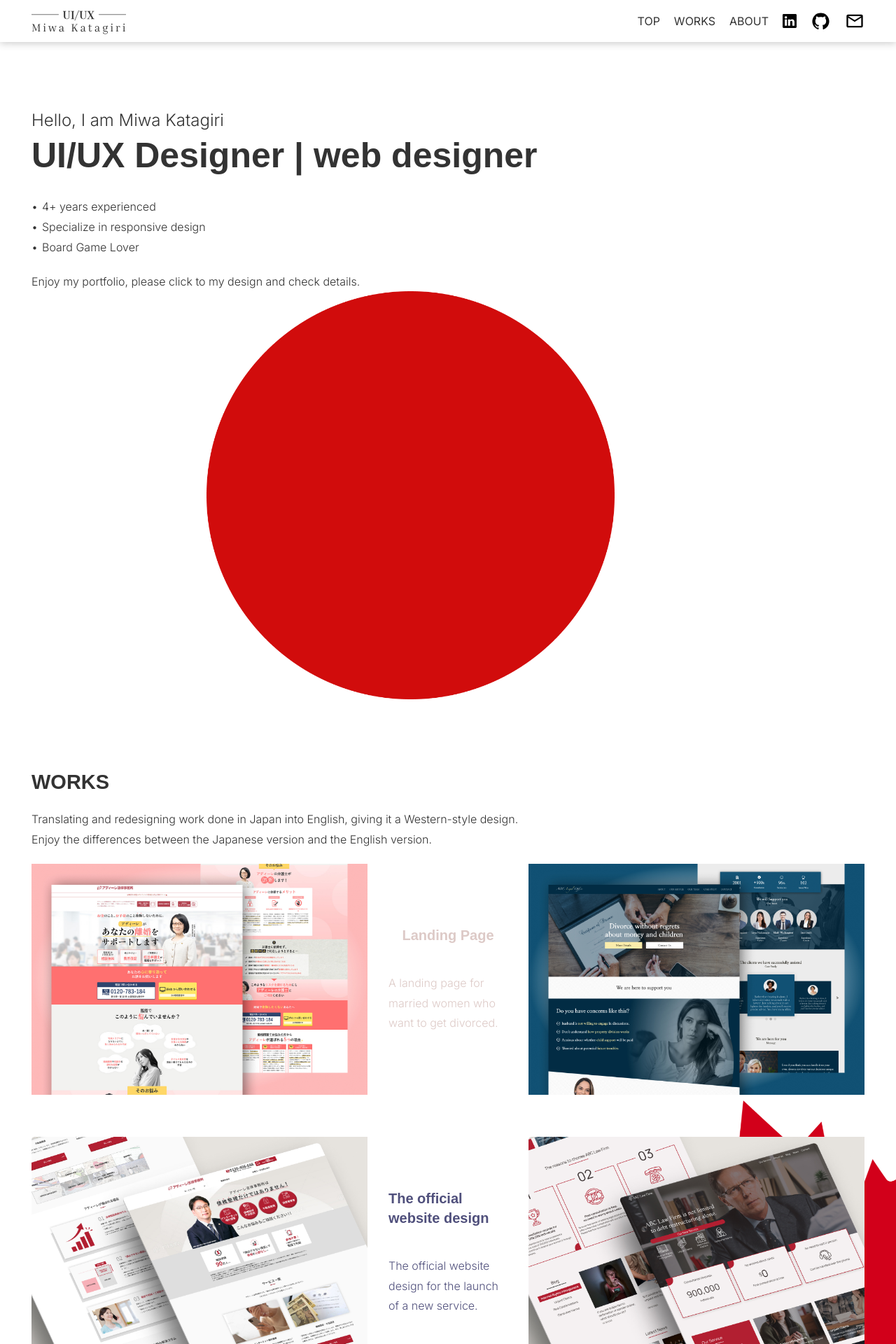
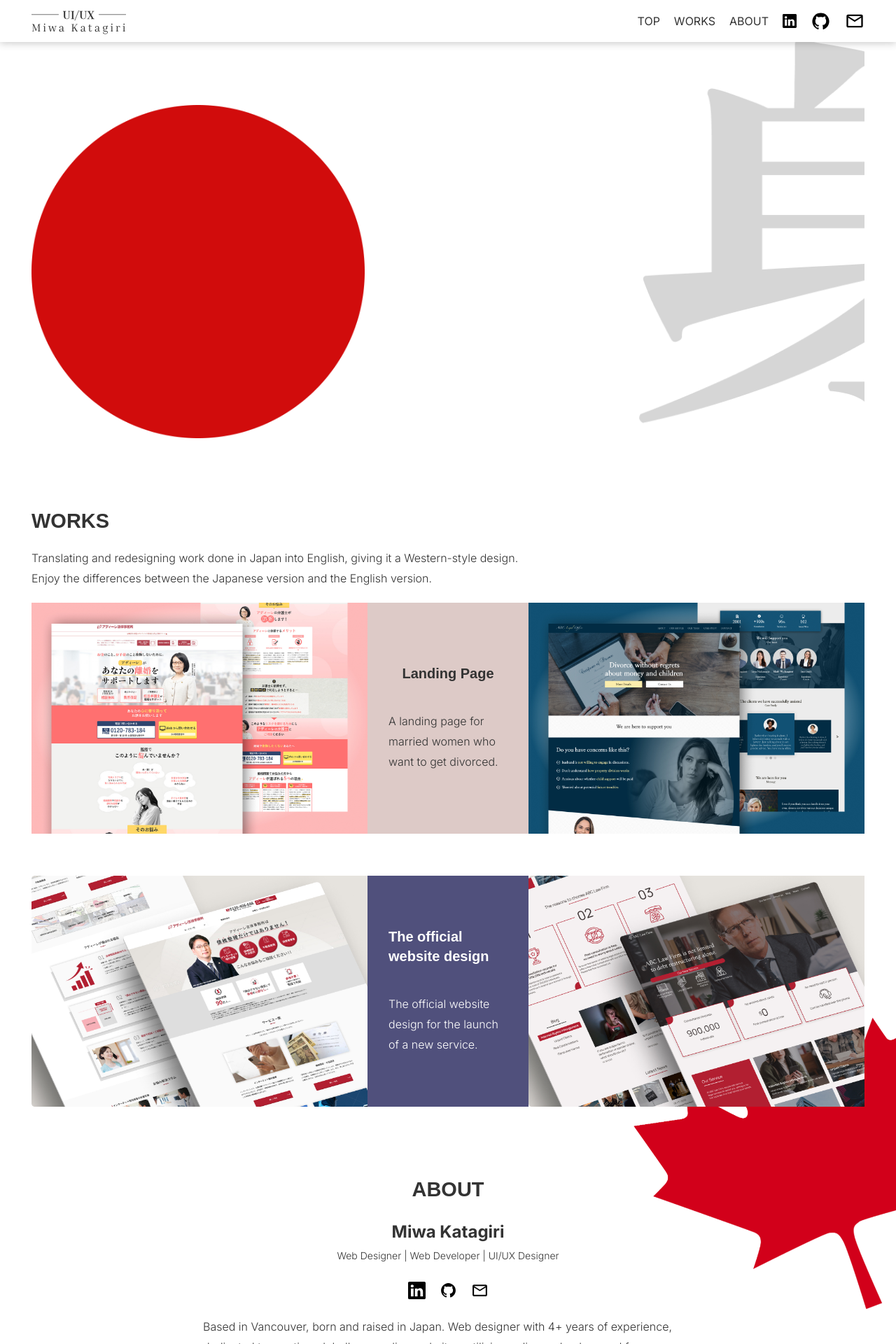
Before and after one commit to shenhe304/portfolio, a PHP site: page / in a window 1280 px wide. Shown: the top 1920 px of the page at 70% size. Run offline with PHP 8.4, Linux system fonts and the light colour scheme; some web fonts are replaced.

Commit message:
modify design

```diff
--- a/gulp_src/scss/layout/_l-footer.scss
+++ b/gulp_src/scss/layout/_l-footer.scss
@@ -3,7 +3,7 @@
 .l-footer{
     padding: 30px 0 15px;
     margin: 0 auto;
-    background-color: #d2001a;
+    background-color: #d10c0c;
     text-align: center;
     color: #fff;
 }
--- a/gulp_src/scss/layout/_l-layout.scss
+++ b/gulp_src/scss/layout/_l-layout.scss
@@ -37,7 +37,7 @@ a{
 
 a{
     &:hover{
-        color: #d2001a;
+        color: #d10c0c;
         transition: all 0.5s;
         opacity: 0.3;
         cursor: pointer;
--- a/gulp_src/scss/object/component/_c-btn-back.scss
+++ b/gulp_src/scss/object/component/_c-btn-back.scss
@@ -35,7 +35,7 @@
             left: 0;
             width: 100%;
             height: 2px;
-            background:#D2001A;
+            background:#d10c0c;
             transition: all .3s;
             transform: scale(0, 1);
             transform-origin: left top;
@@ -82,7 +82,7 @@
             left: 0;
             width: 100%;
             height: 2px;
-            background:#D2001A;
+            background:#d10c0c;
             transition: all .3s;
             transform: scale(0, 1);
             transform-origin: left top;
@@ -129,7 +129,7 @@
             left: 0;
             width: 100%;
             height: 2px;
-            background:#D2001A;
+            background:#d10c0c;
             transition: all .3s;
             transform: scale(0, 1);
             transform-origin: left top;
--- a/gulp_src/scss/object/component/_c-btn.scss
+++ b/gulp_src/scss/object/component/_c-btn.scss
@@ -6,7 +6,7 @@
         padding: 15px 0;
         color: #fff;
         text-align: center;
-        background: #D2001A;
+        background: #d10c0c;
         border-radius: 6px;
         position: relative;
 
@@ -36,7 +36,7 @@
         padding: 15px 0;
         color: #fff;
         text-align: center;
-        background: #D2001A;
+        background: #d10c0c;
         border-radius: 6px;
         position: relative;
 
@@ -59,7 +59,7 @@
         padding: 15px 0;
         color: #fff;
         text-align: center;
-        background: #d2001a;
+        background: #d10c0c;
         border-radius: 6px;
         position: relative;
 
--- a/gulp_src/scss/object/project/_p-mainVisual.scss
+++ b/gulp_src/scss/object/project/_p-mainVisual.scss
@@ -3,15 +3,16 @@
 @include pc {
     .p-mainVisual{
         padding-top: 150px;
+        background: url(../../../../assets/img/top/bg-mainVisual.png) no-repeat;
+        background-size: cover;
 
         &__text{
-            width: 100%;
+            position: absolute;
+            bottom: 40px;
+            z-index: 1;
         }
         &__wrap{
-            width: 70%;
-        }
-        &__img{
-            width: 70%;
+            width: 40%;
         }
     }
 }
@@ -25,9 +26,6 @@
         }
         &__wrap{
             width: 50%;
-        }
-        &__img{
-            width: 80%;
         }
     }
 }
@@ -45,8 +43,5 @@
         &__wrap{
             width: 60%;
         }
-        &__img{
-            width: 100%;
-        }
     }
 }
--- a/gulp_src/scss/object/project/_p-works.scss
+++ b/gulp_src/scss/object/project/_p-works.scss
@@ -24,7 +24,6 @@
             width: 270px;
             height: 330px;
             padding: 30px;
-
         }
     }
 }
--- a/gulp_src/scss/object/utility/_u-text.scss
+++ b/gulp_src/scss/object/utility/_u-text.scss
@@ -21,8 +21,17 @@
 .u-third{
     color: #DDCAC7;
 }
+.u-white{
+    color: #fff;
+}
 .u-fc-rikon{
     color: #FEB9B9;
+}
+.u-bg-secondary{
+    background-color: #50507C;
+}
+.u-bg-third{
+    background-color: #DDCAC7;
 }
 
 @include pc{
--- a/index.html
+++ b/index.html
@@ -33,7 +33,7 @@
                         <p class="u-list-disc u-mb0">4+ years experienced</p>
                         <p class="u-list-disc u-mb0">Specialize in responsive design</p>
                         <p class="u-list-disc">Board Game Lover</p>
-                        <p>Enjoy my portfolio, please click to my design and check details.</p>
+                        <p>Enjoy my portfolio,<br>please click to my design and check details.</p>
                     </div>
                     <div class="p-mainVisual__wrap js-scrollRight">
                         <img src="./assets/img/top/mv-hinomaru.png" alt="main visual" class="p-mainVisual__img u-mla">
@@ -46,7 +46,7 @@
 
                     <div class="p-works__item js-scrollUp">
                         <img src="./assets/img/top/img-work-rikonJP.jpg" alt="Web design about landing page in Japanese" class="p-works__img">
-                        <div class="p-works__link u-third">
+                        <div class="p-works__link u-bg-third">
                             <h3 class="c-title-lv3">Landing Page</h3>
                             <p>A landing page for married women who want to get divorced.</p>
                         </div>
@@ -55,7 +55,7 @@
 
                     <div class="p-works__item js-scrollUp">
                         <img src="./assets/img/top/img-work-syohinJP.jpg" alt="The official website design for the launch of a new service in Japanese" class="p-works__img">
-                        <div class="p-works__link u-secondary">
+                        <div class="p-works__link u-bg-secondary u-white">
                             <h3 class="c-title-lv3">The official website design</h3>
                             <p>The official website design for the launch of a new service.</p>
                         </div>
```
Also changed, not shown: assets/css/style.css, assets/img/icon/icon-arrow-back-hover.svg.
